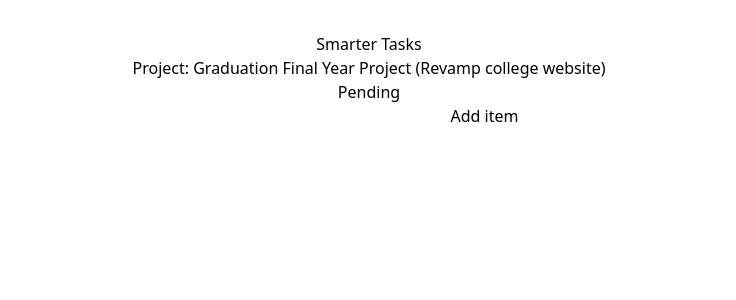
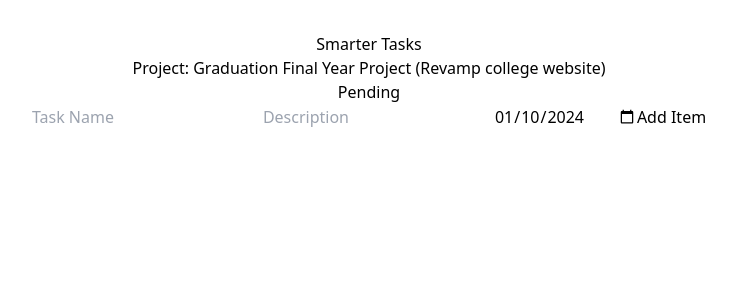
Before and after one commit to i0am0arunava/wd301, a React (Vite) app in the folder smarter-tasks/: page / in a window 1280 px wide. Shown: the top 300 px of the page, without its empty margins (271-1007 px from the left). Built offline with nearby package versions, Linux system fonts and the light colour scheme.

Commit message:
l3 added

```diff
--- a/smarter-tasks/src/Task.tsx
+++ b/smarter-tasks/src/Task.tsx
@@ -2,17 +2,19 @@
 
 interface Taskpropss{
     title:string;
+    description:string;
+    dueDate:Date;
 }
 class Task extends React.Component<Taskpropss> {
     render() {
         return (
-          <div className="rounded-md p-2 md:p-4 mt-3 shadow-md border border-slate-100">
-            <h2 className="text-base font-bold my-1">{this.props.title}</h2>
-            <p className="text-sm text-slate-500">
-              Due Date:
+          <div className="TaskItem">
+            <h2 >{this.props.title}</h2>
+            <p >
+              Due Date:{this.props.dueDate.toISOString().split('T')[0]}
             </p>
-            <p className="text-sm text-slate-500">
-              Description:
+            <p>
+              Description: {this.props.description}
             </p>
           </div>
         );
--- a/smarter-tasks/src/TaskApp.tsx
+++ b/smarter-tasks/src/TaskApp.tsx
@@ -1,6 +1,9 @@
+import './TaskCard.css'
 import React from "react";
 interface TaskItem {
   title: string;
+  description:string;
+  dueDate:Date;
 }
 import TaskForm from "./TaskForm";
 import TaskList from "./TaskList";
--- /dev/null
+++ b/smarter-tasks/src/TaskCard.css
@@ -0,0 +1,10 @@
+.TaskItem {
+    /* Tailwind utility classes */
+    box-shadow: 0px 4px 6px -1px rgba(0, 0, 0, 0.1), 0px 2px 4px -1px rgba(0, 0, 0, 0.06);
+    border-radius: 0.375rem;
+    padding: 0.5rem;
+    margin-top: 0.75rem;
+    border-width: 1px;
+    border-style: solid;
+    border-color: #edf0f4
+  }
--- a/smarter-tasks/src/TaskForm.tsx
+++ b/smarter-tasks/src/TaskForm.tsx
@@ -1,6 +1,9 @@
+import './TaskCard.css'
 import React from "react";
 interface TaskItem {
   title: string;
+  description: string;
+  dueDate: Date
 }
 
 interface TaskFormProps {
@@ -9,13 +12,17 @@
 
 interface TaskFormState {
   title: string;
+  description: string;
+  dueDate: Date
 }
 class TaskForm extends React.Component<TaskFormProps, TaskFormState> {
   constructor(props: TaskFormProps) {
     super(props);
 
     this.state = {
-      title: ""
+      title: "",
+      description: "",
+      dueDate: new Date()
     }
   }
   inputRef = React.createRef<HTMLInputElement>();
@@ -23,23 +30,70 @@
     event.preventDefault();
     const newTask = {
       title: this.state.title,
+      description: this.state.description,
+      dueDate: this.state.dueDate
     };
     this.props.addTask(newTask);
     console.log(`added ${newTask}`)
     this.setState({ title: "" });
+    this.setState({ description: "" });
+
 
   };
   titleChanged: React.ChangeEventHandler<HTMLInputElement> = (event) => {
     console.log(`${event.target.value}`);
     this.setState({ title: event.target.value });
   };
-  render(){
+  desChanged: React.ChangeEventHandler<HTMLInputElement> = (event) => {
+    console.log(`${event.target.value}`);
+
+    this.setState({ description: event.target.value });
+  };
+  dateChanged: React.ChangeEventHandler<HTMLInputElement> = (event) => {
+    console.log(`${event.target.value}`);
+    const selectedDate = new Date(event.target.value);
+    this.setState({ dueDate: selectedDate });
+  };
+  render() {
     return (
-      <form onSubmit={this.addTask}>
-        <input type="text" value={this.state.title} onChange={this.titleChanged}/>
-        <button type="submit">Add item</button>
+      <form onSubmit={this.addTask} className="max-w-md mx-auto mt-8">
+        <div className="flex flex-col space-y-4">
+          <input
+            id="todoTitle"
+            type="text"
+            value={this.state.title}
+            onChange={this.titleChanged}
+            className="border border-gray-300 rounded-md py-2 px-4 focus:outline-none focus:border-blue-500"
+            placeholder="Task Name"
+            required
+          />
+          <input
+            id="todoDescription"
+            type="text"
+            value={this.state.description}
+            onChange={this.desChanged}
+            className="border border-gray-300 rounded-md py-2 px-4 focus:outline-none focus:border-blue-500"
+            placeholder="Description"
+            required
+          />
+          <input
+            id="todoDueDate"
+            type="date"
+            value={this.state.dueDate.toISOString().split('T')[0]} // Formatting the Date object to 'YYYY-MM-DD' format
+            onChange={this.dateChanged}
+            className="border border-gray-300 rounded-md py-2 px-4 focus:outline-none focus:border-blue-500"
+            required
+          />
+          <button
+            id="addTaskButton"
+            type="submit"
+            className="bg-green-500 hover:bg-green-700 text-white font-bold py-2 px-4 rounded"
+          >
+            Add Item
+          </button>
+        </div>
       </form>
     )
   }
 }
- export default TaskForm;
+export default TaskForm;
--- a/smarter-tasks/src/TaskList.tsx
+++ b/smarter-tasks/src/TaskList.tsx
@@ -1,3 +1,4 @@
+import './TaskCard.css'
 import React from "react"
 import Task from "./Task"
 interface Props {
@@ -14,7 +15,7 @@
         return (
             <>
                 {this.props.tasks.map(( task,idx) => (
-                    <Task key={idx} title={task.title} />
+                    <Task key={idx} title={task.title} description={task.description} dueDate={task.dueDate}/>
                 ))}
             </>
         );
@@ -23,4 +24,6 @@
 export default TaskList
 export interface TaskItem {
     title: string;
+    description:string;
+    dueDate:Date
   }
--- /dev/null
+++ b/smarter-tasks/src/types.ts
@@ -0,0 +1,5 @@
+export interface TaskItem {
+    title: string;
+    dueDate: string;
+    description: string;
+}
```
